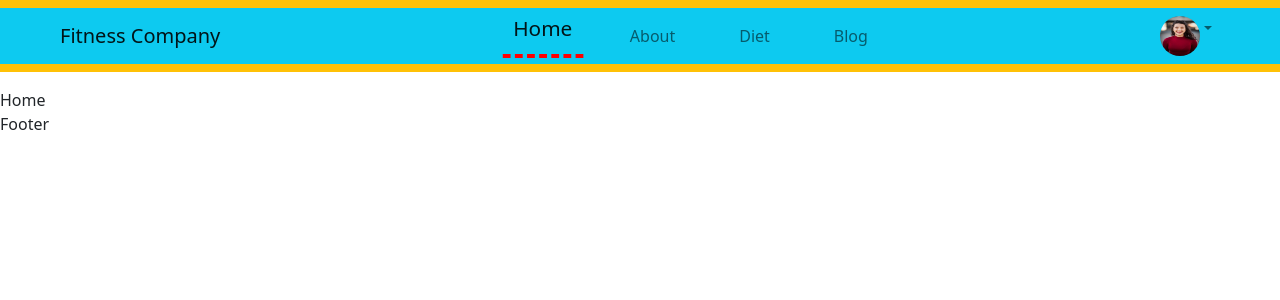
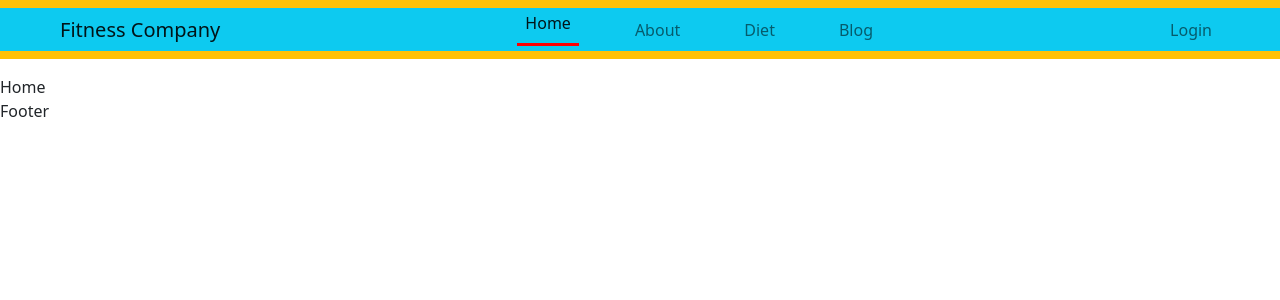
Before and after one commit to imak02/vfc, a React (Vite) app in the folder fitness-ui/: page / in a window 1280 px wide. Shown: the top 300 px of the page. Built offline with nearby package versions, Linux system fonts and the light colour scheme.

Commit message:
Minor changes

```diff
--- a/fitness-ui/package.json
+++ b/fitness-ui/package.json
@@ -9,12 +9,14 @@
     "preview": "vite preview"
   },
   "dependencies": {
+    "@reduxjs/toolkit": "^1.9.2",
     "bootstrap": "^5.2.3",
     "formik": "^2.2.9",
     "react": "^18.2.0",
     "react-bootstrap": "^2.7.0",
     "react-dom": "^18.2.0",
     "react-icons": "^4.7.1",
+    "react-redux": "^8.0.5",
     "react-router-dom": "^6.8.0",
     "yup": "^0.32.11"
   },
--- a/fitness-ui/src/App.jsx
+++ b/fitness-ui/src/App.jsx
@@ -1,4 +1,8 @@
-import { createBrowserRouter, RouterProvider } from "react-router-dom";
+import {
+  createBrowserRouter,
+  Navigate,
+  RouterProvider,
+} from "react-router-dom";
 
 //pages
 import Home from "./pages/Home";
@@ -11,6 +15,15 @@ import PageNotFound from "./pages/PageNotFound";
 import Profile from "./pages/Profile";
 import Diet from "./pages/Diet";
 import Blog from "./pages/Blog";
+
+const isLoggedIn = true;
+
+const ProtectedRoute = ({ children }) => {
+  if (!isLoggedIn) {
+    return <Navigate to="/login" />;
+  }
+  return children;
+};
 
 const router = createBrowserRouter([
   {
@@ -28,7 +41,11 @@ const router = createBrowserRouter([
       },
       {
         path: "/diet",
-        element: <Diet />,
+        element: (
+          <ProtectedRoute>
+            <Diet />
+          </ProtectedRoute>
+        ),
       },
       {
         path: "/blog",
@@ -36,7 +53,11 @@ const router = createBrowserRouter([
       },
       {
         path: "/profile/:id",
-        element: <Profile />,
+        element: (
+          <ProtectedRoute>
+            <Profile />
+          </ProtectedRoute>
+        ),
       },
     ],
   },
--- a/fitness-ui/src/layout/TopNavbar.jsx
+++ b/fitness-ui/src/layout/TopNavbar.jsx
@@ -11,7 +11,7 @@ import { NavLink, Link } from "react-router-dom";
 
 import "./TopNavbar.scss";
 
-let isLoggedIn = true;
+let isLoggedIn = false;
 
 const TopNavbar = () => {
   return (
--- a/fitness-ui/src/layout/TopNavbar.scss
+++ b/fitness-ui/src/layout/TopNavbar.scss
@@ -1,7 +1,8 @@
-.nav-link.active {
-  border-bottom: 3px dashed red;
+.nav-link.active,
+.nav-link:hover {
+  border-bottom: 3px solid red;
   transition: all 0.3s;
-  transform: scale(1.3) translateY(-5px);
+  transform: translateY(-5px);
 
   //   border-radius: 500px;
 }
```
Also changed, not shown: fitness-ui/src/redux/store.js (added), 1 other file (tests, documents, lock files or other folders).
